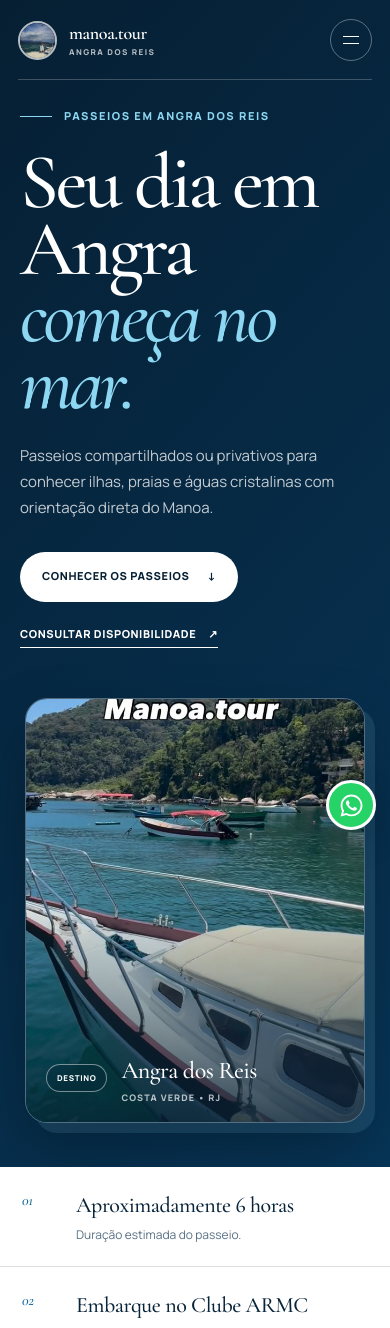
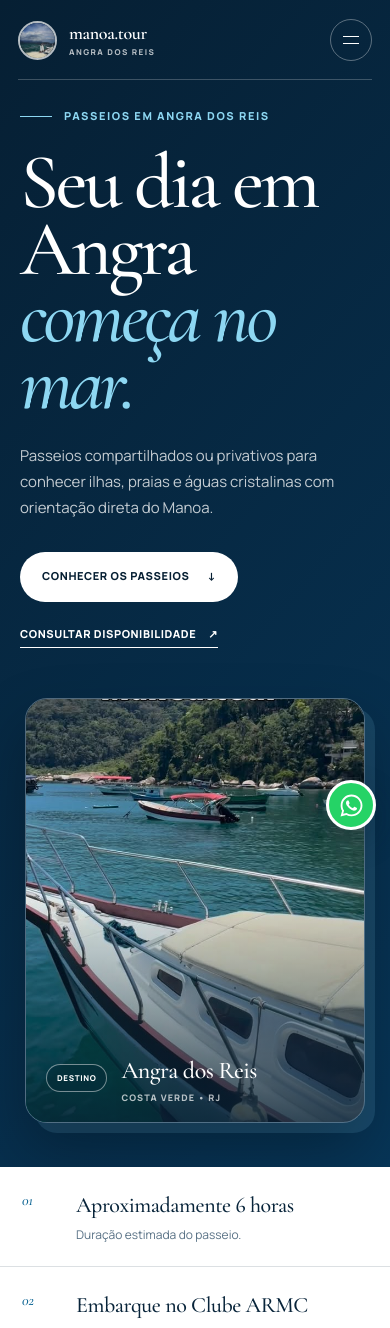
Before and after one commit to Judice007/manoatour, a Next.js app: page / in a window 390 px wide. Shown: the top 1328 px of the page. Built offline with nearby package versions, Linux system fonts and the light colour scheme.

Commit message:
Polish hero image crop

```diff
--- a/app/globals.css
+++ b/app/globals.css
@@ -60,7 +60,7 @@ h1 em, h2 em { color: var(--blue-bright); font-weight: 500; }
 .hero-actions { display: flex; align-items: center; gap: 28px; margin-top: 38px; }
 .hero-media { position: relative; justify-self: end; width: min(100%, 500px); height: min(59vh, 570px); min-height: 470px; overflow: hidden; border: 1px solid rgba(255,255,255,.3); border-radius: 28px; box-shadow: 18px 18px 0 rgba(141,215,242,.12), 0 42px 90px rgba(0,0,0,.3); }
 .hero-media::after { content: ""; position: absolute; inset: 44% 0 0; background: linear-gradient(transparent, rgba(6,31,51,.82)); }
-.hero-media img { object-position: center 56%; transform: scale(1.015); }
+.hero-media img { object-position: center 68%; transform: scale(1.04); }
 .hero-location { position: absolute; z-index: 2; right: 28px; bottom: 25px; left: 28px; display: grid; grid-template-columns: auto 1fr; gap: 2px 14px; align-items: center; color: var(--white); }
 .hero-location small { grid-row: 1 / 3; width: max-content; min-width: 58px; height: 28px; display: grid; place-items: center; padding: 0 10px; border: 1px solid rgba(255,255,255,.46); border-radius: 999px; background: rgba(6,31,51,.2); font-size: 8px; font-weight: 800; letter-spacing: .08em; text-transform: uppercase; backdrop-filter: blur(8px); }
 .hero-location strong { font-family: var(--serif); font-size: 24px; font-weight: 500; letter-spacing: -.02em; }
@@ -236,7 +236,7 @@ footer > div { justify-self: end; display: flex; gap: 22px; font-size: 10px; fon
   .hero-lead { margin-top: 26px; }
   .hero-actions { align-items: flex-start; flex-direction: column; gap: 24px; margin-top: 30px; }
   .hero-media { justify-self: center; width: min(calc(100% - 10px), 430px); height: auto; min-height: 0; aspect-ratio: 4 / 5; border-radius: 22px; box-shadow: 10px 10px 0 rgba(141,215,242,.12), 0 28px 60px rgba(0,0,0,.28); }
-  .hero-media img { object-position: center 58%; }
+  .hero-media img { object-position: center 66%; }
   .hero-location { right: 20px; bottom: 18px; left: 20px; }
   .trust-strip { grid-template-columns: 1fr; }
   .trust-strip > div { min-height: 100px; border-right: 0; border-bottom: 1px solid var(--line); }
```
